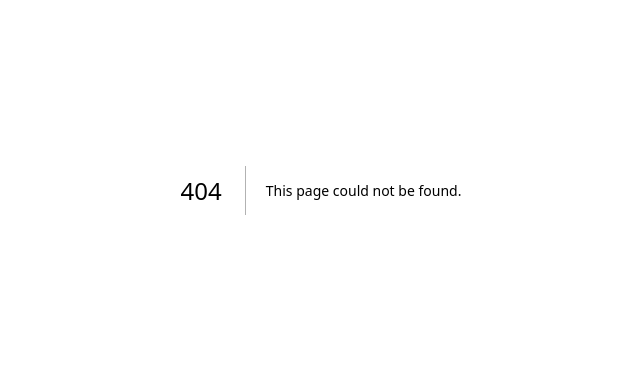
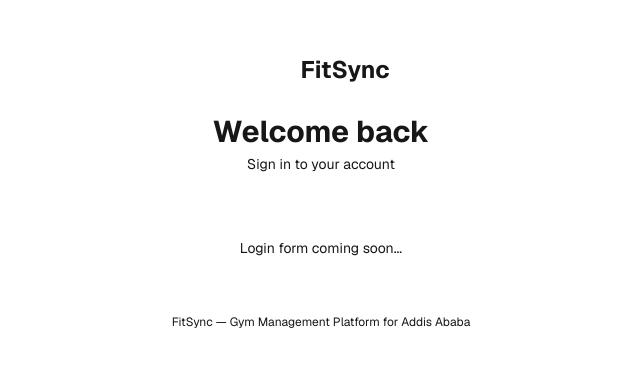
Before and after one commit to ydejene/fitsync, a Next.js app in the folder frontend/: page /login in a window 1280 px wide. Before the commit this address had no page. Shown: the part 210-576 px from the top of the page, without its empty margins (319-959 px from the left). Built offline with nearby package versions, Linux system fonts and the light colour scheme.

Commit message:
Add login page with email and password form fields

```diff
--- /dev/null
+++ b/frontend/src/app/(auth)/login/page.tsx
@@ -0,0 +1,37 @@
+"use client";
+
+import { useState } from "react";
+import { useRouter } from "next/navigation";
+import Link from "next/link";
+
+export default function LoginPage() {
+  const router = useRouter();
+  const [form, setForm] = useState({ email: "", password: "" });
+  const [error, setError] = useState("");
+  const [loading, setLoading] = useState(false);
+
+  return (
+    <div className="min-h-screen bg-brand-off-white flex items-center justify-center px-4 font-sans">
+      <div className="w-full max-w-md">
+        <div className="text-center mb-8">
+          <Link href="/" className="inline-flex items-center gap-2 mb-6">
+            <div className="w-10 h-10 bg-brand-orange rounded-xl flex items-center justify-center">
+              <i className="fa-solid fa-dumbbell text-white" />
+            </div>
+            <span className="font-display text-2xl font-bold text-text-primary">FitSync</span>
+          </Link>
+          <h1 className="font-display text-3xl font-bold text-text-primary">Welcome back</h1>
+          <p className="text-sm text-text-secondary mt-1">Sign in to your account</p>
+        </div>
+
+        <div className="card p-8">
+          <p className="text-sm text-text-secondary text-center">Login form coming soon...</p>
+        </div>
+
+        <p className="text-center text-xs text-text-muted mt-6">
+          FitSync — Gym Management Platform for Addis Ababa
+        </p>
+      </div>
+    </div>
+  );
+}
```
